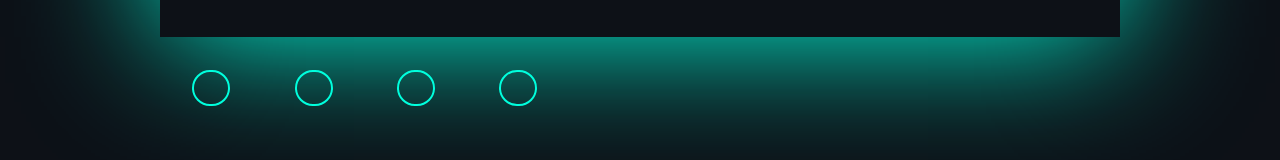
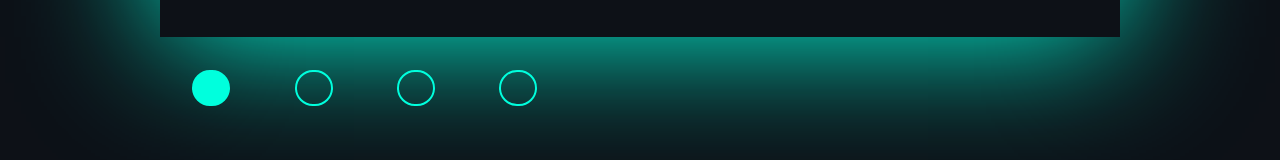
Before and after one commit to alekprogrammer/cssMemSlider, a plain HTML site: page cssMemSlider/index.html in a window 1280 px wide. In both pictures the pointer is over the element 211 px from the left and 507 px from the top of the page. Shown: the part 419-579 px from the top of the page. Drawn offline with Linux system fonts and the light colour scheme.

Commit message:
feat: add hover effects to controls (Sun, May 15, 2022 03:03:32 AM)

```diff
--- a/cssMemSlider/style.css
+++ b/cssMemSlider/style.css
@@ -37,3 +37,7 @@ body {
     height: 4vh;
     transition: 0.5s;
 }
+
+.control-container:hover>.control {
+    background-color: #00ffdd;
+}
```
